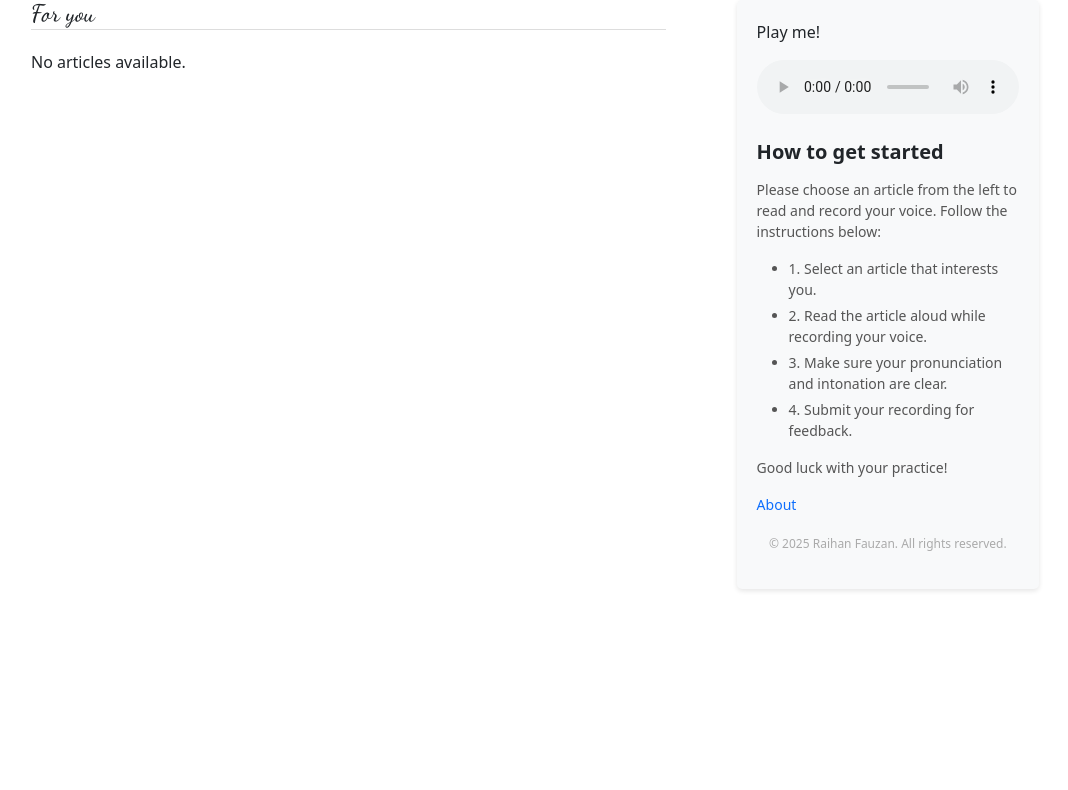
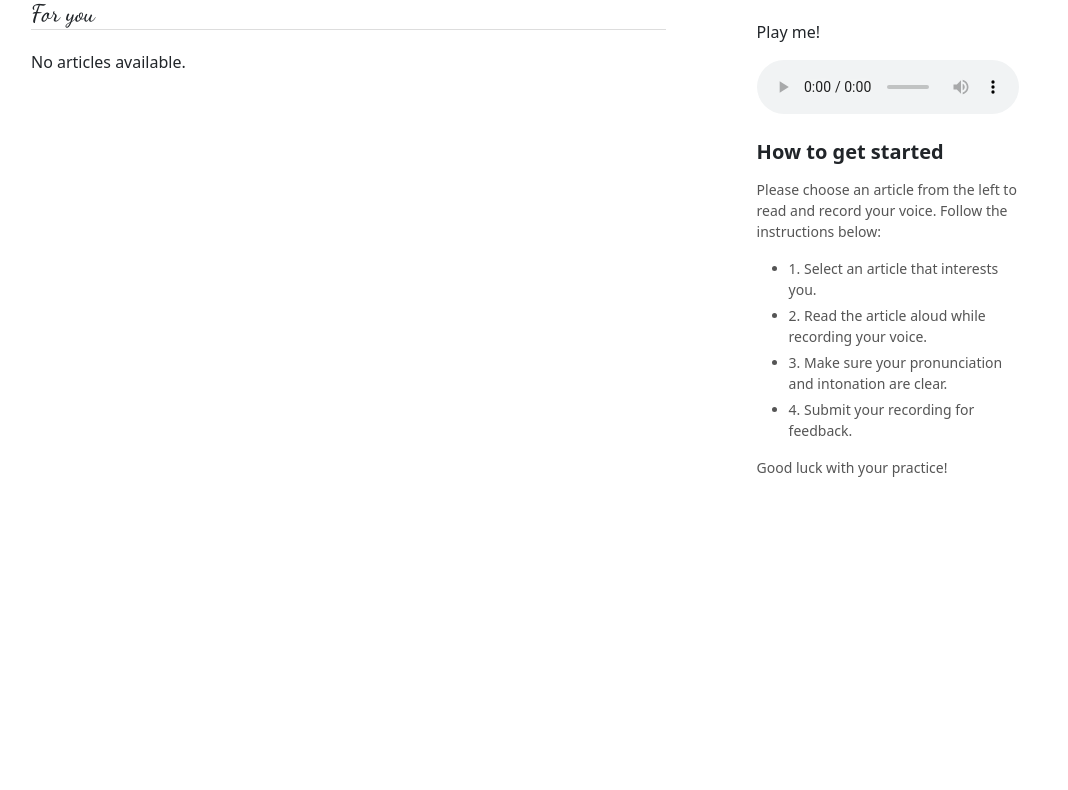
Before and after one commit to raihanfauzan962/yapping, a Django app: template templates/home.html in a window 1280 px wide. Shown: the part 72-862 px from the top of the page, without its empty margins (105-1173 px from the left). Run offline with Django 4.2, Linux system fonts and the light colour scheme; the template is opened without the code that fills it, so the values that code supplies are empty; parts of the project's set-up code (start-up, migrations or seed data) failed here and were passed over.

Commit message:
delete about page link & copyright notice, change the bgcolor of the right section

```diff
--- a/templates/home.html
+++ b/templates/home.html
@@ -51,10 +51,6 @@
         <li>4. Submit your recording for feedback.</li>
       </ul>
       <p class="guide-text">Good luck with your practice!</p>
-      <!-- About page -->
-      <p class="guide-text"><a href="{% url 'about' %}" style="text-decoration: none;">About</a></p>
-      <!-- Copyright Notice -->
-      <p class="copyright-text">&copy; 2025 Raihan Fauzan. All rights reserved.</p>
     </div>
   </div>
 
@@ -73,10 +69,8 @@
     .right-section {
       width: 30%;
       padding-left: 20px;
-      background-color: #f8f9fa;
       padding: 20px;
       border-radius: 5px;
-      box-shadow: 0 2px 5px rgba(0,0,0,0.1);
     }
 
     /* Titles and Text */
```
